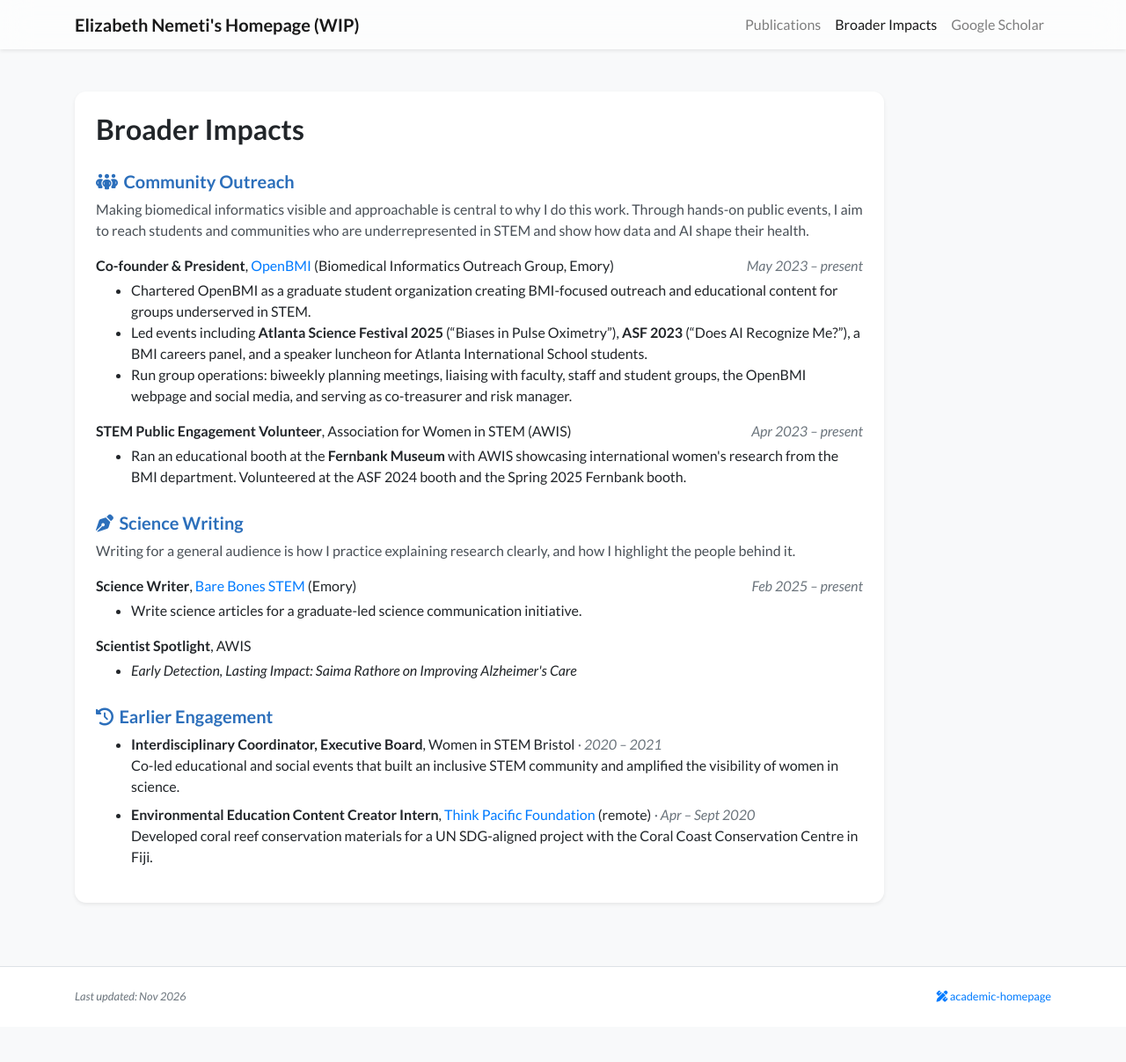
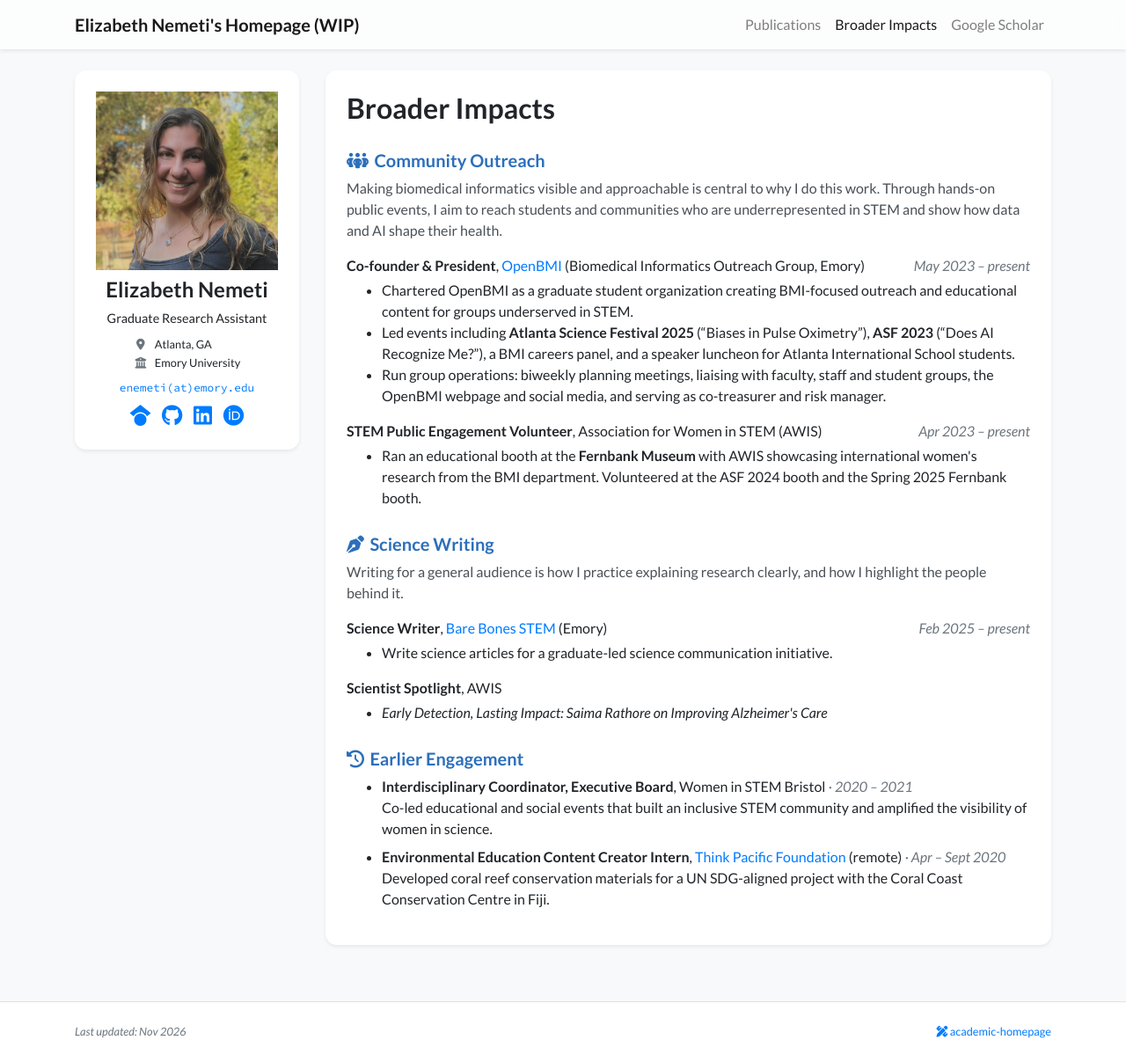
Before and after one commit to nemetielizabeth/nemetielizabeth.github.io, a Jekyll site: the page built from broader-impacts.html, in a window 1280 px wide and 1207 px high. Shown: the whole window at 88% size. Built offline with Jekyll 4.4.1, drawn with Linux system fonts in a browser that asks for light colours; nearby versions of some CDN libraries; a style sheet for code colours, icons or effects is not loaded.

Commit message:
Show profile sidebar on Broader Impacts page
Co-Authored-By: Claude Opus 5.5 <noreply@anthropic.com>

```diff
--- a/broader-impacts.html
+++ b/broader-impacts.html
@@ -5,8 +5,12 @@ navbar_title: Broader Impacts
 ---
 
 <div class="row">
-    <div class="col-12 col-lg-10">
-        <div class="my-4 p-4 bg-white shadow-sm rounded-xl bi-page">
+    <div class="col-lg-3 col-md-4">
+        {% include widgets/profile_card_mini.html %}
+    </div>
+    <div class="col-lg-9 col-md-8">
+        <div class="mt-3 d-md-none"></div>
+        <div class="mb-3 p-4 bg-white shadow-sm rounded-xl bi-page">
             <h2>Broader Impacts</h2>
 
             <h5><i class="fas fa-people-group"></i>Community Outreach</h5>
```
